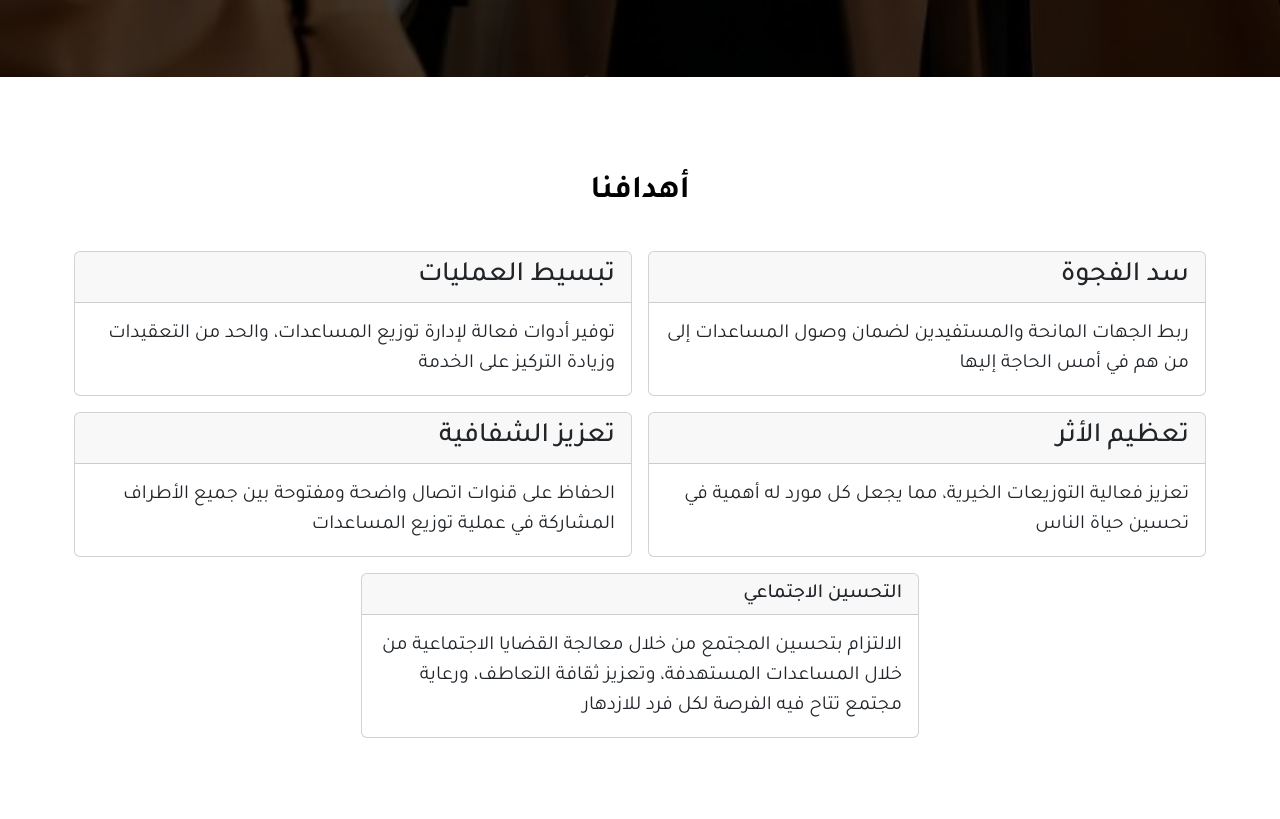
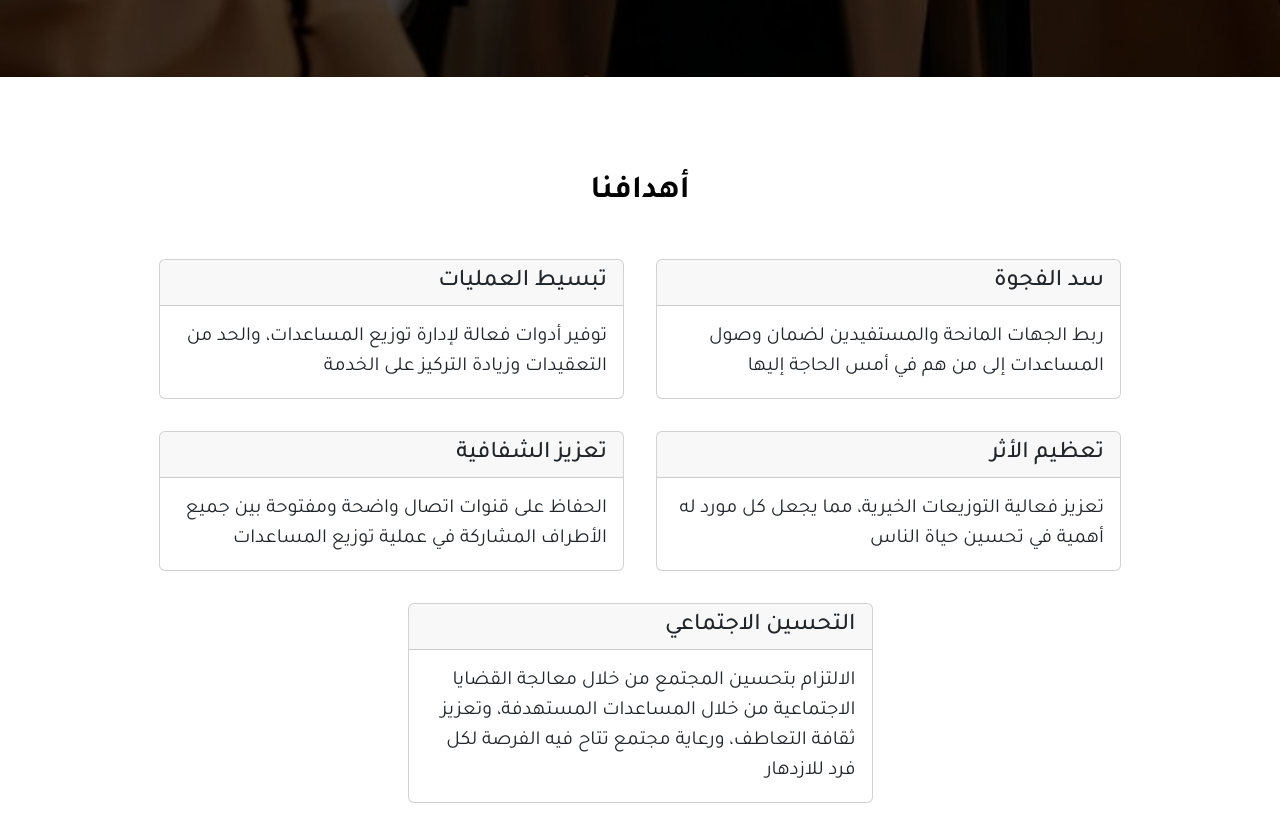
Before and after one commit to alitout/sa-aid, a React (Create React App) app in the folder frontend/: page / in a window 1280 px wide. Shown: the part 723-1542 px from the top of the page. Before the commit the page ends 1469 px from the top, so only its background shows below. Built offline with nearby package versions, Linux system fonts and the light colour scheme.

Commit message:
some fixed in objectives section design

```diff
--- a/frontend/src/Components/HomePage/objectivesSection.jsx
+++ b/frontend/src/Components/HomePage/objectivesSection.jsx
@@ -2,15 +2,15 @@
 
 function ObjectivesSection() {
     return (
-        <section id='objectives' className='container' style={{paddingTop: '6rem'}}>
+        <section id='objectives' className='container' style={{ paddingTop: '6rem' }}>
             <div>
                 <h1 className="d-flex justify-content-center align-items-center fw-600 text-black fs-2 fs-sm-2 pb-4">
                     أهدافنا
                 </h1>
-                <div className="cards d-flex flex-column justify-content-evenly">
-                    <div className="d-flex flex-column flex-md-row justify-content-center align-items-center align-items-md-stretch">
-                        <div className="card col-12 col-md-6 m-2">
-                            <h5 className="card-header fw-500 fs-3">
+                <div className="cards d-flex flex-wrap justify-content-evenly">
+                    <div className="d-flex flex-row flex-wrap justify-content-center align-items-center align-items-md-stretch">
+                        <div className="card col-12 col-lg-5 m-3">
+                            <h5 className="card-header fw-500 fs-1_5">
                                 سد الفجوة
                             </h5>
                             <div className="card-body">
@@ -19,8 +19,8 @@
                                 </p>
                             </div>
                         </div>
-                        <div className="card col-12 col-md-6 m-2">
-                            <h5 className="card-header fw-500 fs-3">
+                        <div className="card col-12 col-lg-5 m-3">
+                            <h5 className="card-header fw-500 fs-1_5">
                                 تبسيط العمليات
                             </h5>
                             <div className="card-body">
@@ -29,10 +29,8 @@
                                 </p>
                             </div>
                         </div>
-                    </div>
-                    <div className="cards d-flex flex-column flex-md-row justify-content-center align-items-center align-items-md-stretch">
-                        <div className="card col-12 col-md-6 m-2">
-                            <h5 className="card-header fw-500 fs-3">
+                        <div className="card col-12 col-lg-5 m-3">
+                            <h5 className="card-header fw-500 fs-1_5">
                                 تعظيم الأثر
                             </h5>
                             <div className="card-body">
@@ -41,8 +39,8 @@
                                 </p>
                             </div>
                         </div>
-                        <div className="card col-12 col-md-6 m-2">
-                            <h5 className="card-header fw-500 fs-3">
+                        <div className="card col-12 col-lg-5 m-3">
+                            <h5 className="card-header fw-500 fs-1_5">
                                 تعزيز الشفافية
                             </h5>
                             <div className="card-body">
@@ -51,10 +49,8 @@
                                 </p>
                             </div>
                         </div>
-                    </div>
-                    <div className="cards d-flex flex-column flex-md-row justify-content-center align-items-center align-items-md-stretch">
-                        <div className="card col-12 col-md-6 m-2">
-                            <h5 className="card-header fw-500 ">
+                        <div className="card col-12 col-lg-5 m-3">
+                            <h5 className="card-header fw-500 fs-1_5">
                                 التحسين الاجتماعي
                             </h5>
                             <div className="card-body">
```
